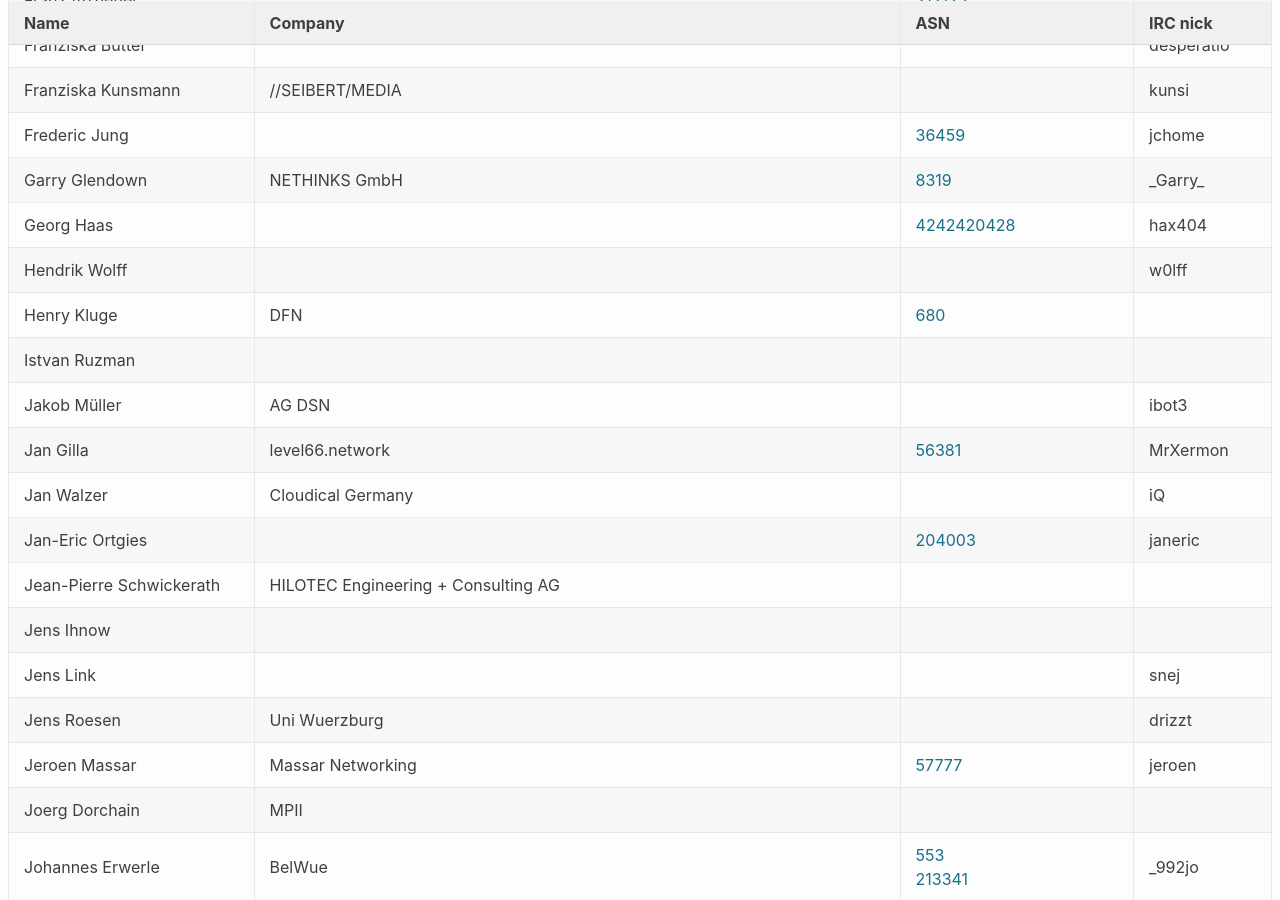
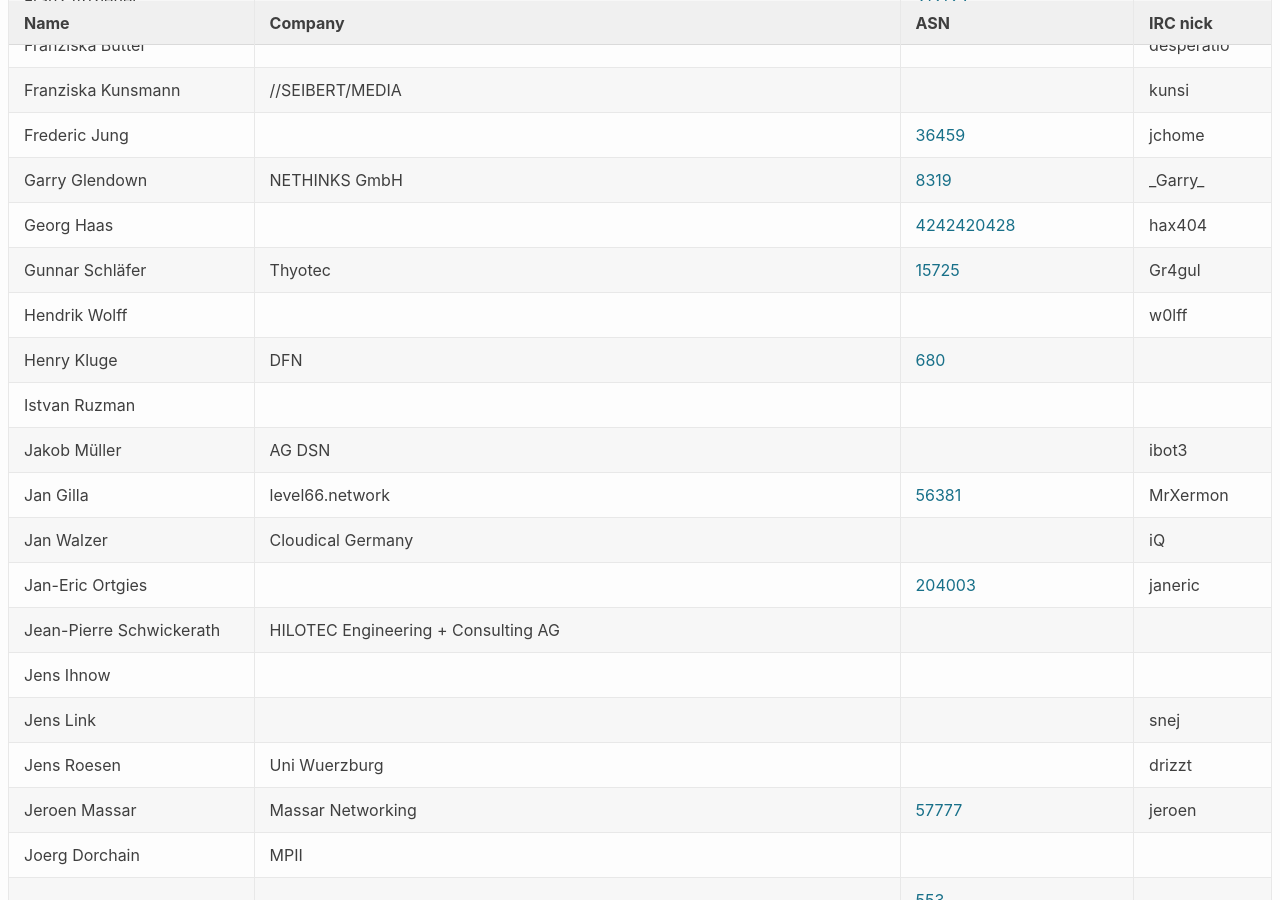
Before and after one commit to denog/pretix-attendeelist, a Jekyll site: the page built from denog13/index.markdown, in a window 1280 px wide and 900 px high, scrolled down 2755 px. Built offline with Jekyll 4.4.1, drawn with Linux system fonts in a browser that asks for light colours; some of the changed text lies outside the part shown.

Commit message:
Latest data: Mon Oct  4 09:31:45 UTC 2021

```diff
--- a/_data/attendees_denog13.json
+++ b/_data/attendees_denog13.json
@@ -390,6 +390,12 @@
     "asn": "4242420428"
   },
   {
+    "name": "Gunnar Schläfer",
+    "company": "Thyotec",
+    "irc": "Gr4gul",
+    "asn": "15725"
+  },
+  {
     "name": "Hendrik Wolff",
     "company": null,
     "irc": "w0lff",
@@ -580,6 +586,12 @@
     "company": "Wobcom GmbH",
     "irc": "_luc",
     "asn": "9136"
+  },
+  {
+    "name": "Lukas Liebig",
+    "company": "IKS Service GmbH",
+    "irc": null,
+    "asn": "15725"
   },
   {
     "name": "Lukas Rabe",
```
